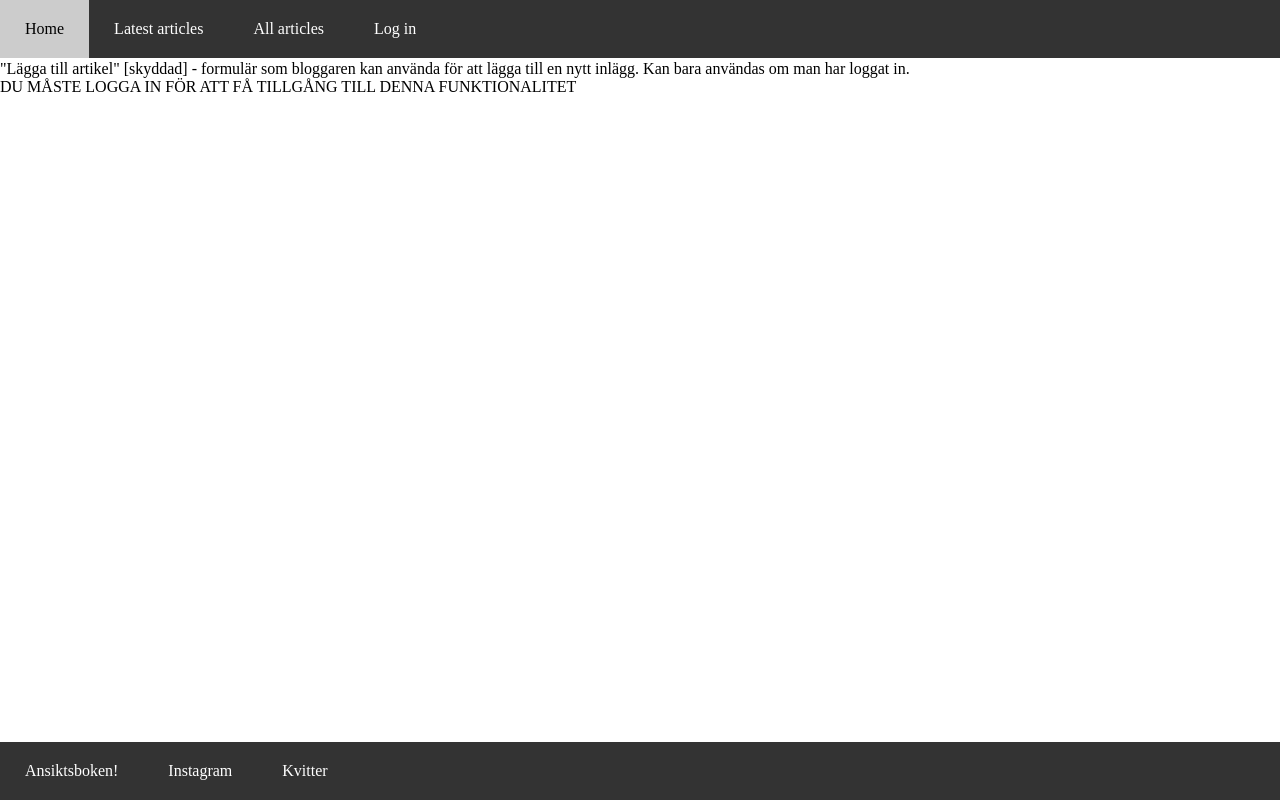
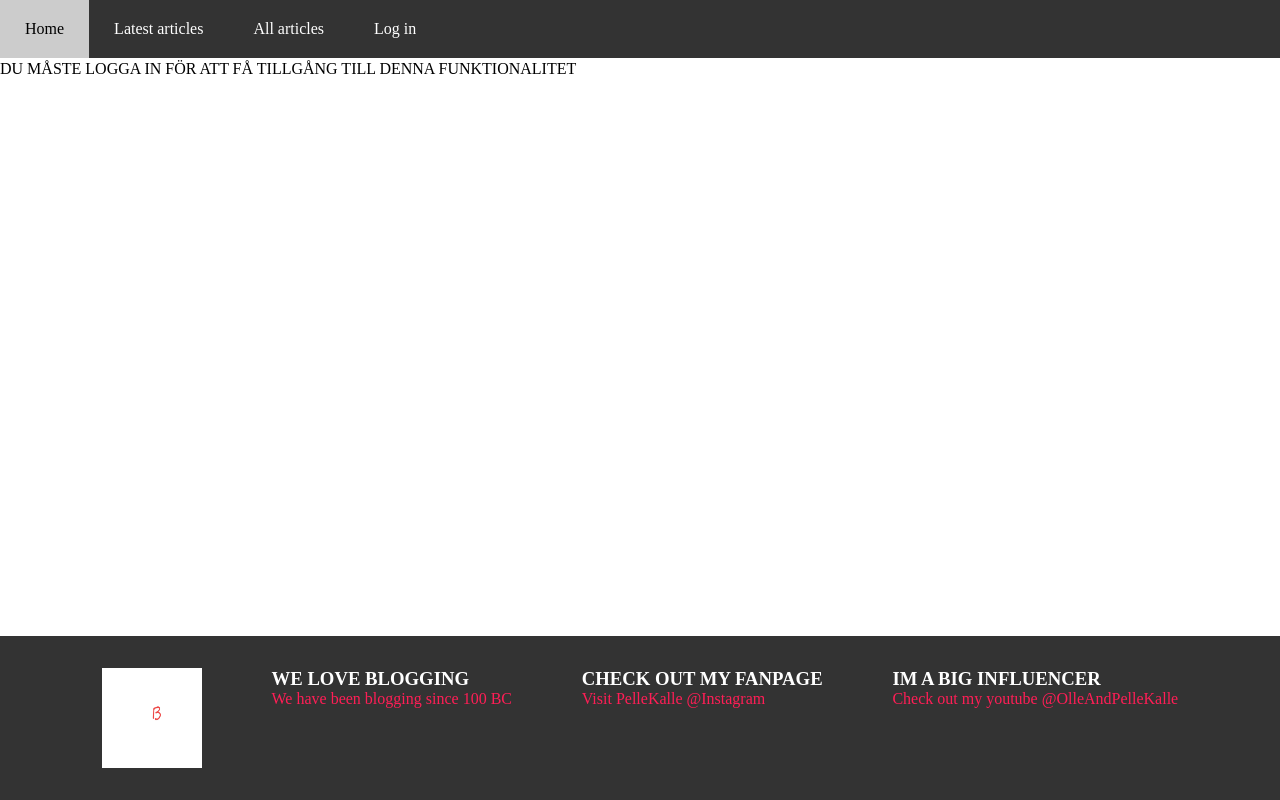
Before and after one commit to EmilHammarstrand/angular-blogg, an Angular app: page /add-article in a window 1280 px wide. Built offline with nearby package versions, Linux system fonts and the light colour scheme.

Commit message:
added img

```diff
--- a/src/app/add-article/add-article.component.html
+++ b/src/app/add-article/add-article.component.html
@@ -1,4 +1,4 @@
-<p>"Lägga till artikel" [skyddad] - formulär som bloggaren kan använda för att lägga till en nytt inlägg. Kan bara användas om man har loggat in.</p>
+
 <div *ngIf="!loginStatus; else elseBlock">
     <p>DU MÅSTE LOGGA IN FÖR ATT FÅ TILLGÅNG TILL DENNA FUNKTIONALITET</p>
 </div>
@@ -20,7 +20,7 @@
     </div>
 
 
-    <label for="content"><span>*</span> Content</label>
+    <label for="content"><span>*</span> Body text</label>
     <textarea  rows="14" cols="45" required type="text"  name="content" [(ngModel)]="content"></textarea><br>
 
     <label for="estimatedTime">Estimated time</label>
--- a/src/app/add-article/add-article.component.ts
+++ b/src/app/add-article/add-article.component.ts
@@ -26,8 +26,6 @@ export class AddArticleComponent implements OnInit {
   publishArticleBtn(){
     this.DataService.addArticle(this.titlee, this.content, this.author, this.estimatedTime);
 
-
-
     if(isNaN(this.estimatedTime)){
       console.log("is not a number");
       this.errorMessage = true;
@@ -35,7 +33,6 @@ export class AddArticleComponent implements OnInit {
     }else {
       console.log("is number");
       this.errorMessage = false;
-
     }
   }
 
--- a/src/app/app.component.css
+++ b/src/app/app.component.css
@@ -0,0 +1,15 @@
+footer {
+    display: flex;
+    justify-content: space-evenly;
+    padding: 2em;
+}
+
+.footerP{
+    color: #ff1e56;
+}
+
+img {
+    width: 100px;
+    height: 100px;
+
+}
--- a/src/app/app.component.html
+++ b/src/app/app.component.html
@@ -1,5 +1,6 @@
 <header>
   <nav>
+
     <a routerLink="/start-page" routerLinkActive="active">Home</a>
     <a routerLink="/latest-articles" routerLinkActive="active">Latest articles</a>
     <a routerLink="/all-articles" routerLinkActive="active">All articles</a>
@@ -9,9 +10,15 @@
 </header>
 <router-outlet></router-outlet>
 <footer>
-  <nav>
-    <a href="www.facebook.com" target="_blank">Ansiktsboken!</a>
-    <a href="www.facebook.com" target="_blank">Instagram</a>
-    <a href="www.facebook.com" target="_blank">Kvitter</a>
-  </nav>
+  <img src="assets/imgs/B.jpg">
+
+    <div><h3>WE LOVE BLOGGING</h3>
+      <p class="footerP">We have been blogging since 100 BC</p>
+    </div>
+    <div><h3>CHECK OUT MY FANPAGE</h3>
+      <p class="footerP">Visit PelleKalle @Instagram</p>
+    </div>
+    <div><h3>IM A BIG INFLUENCER</h3>
+      <p class="footerP">Check out my youtube @OlleAndPelleKalle</p>
+    </div>
 </footer>
--- a/src/app/data-service.service.ts
+++ b/src/app/data-service.service.ts
@@ -1,4 +1,3 @@
-import { Article } from './article';
 import { Injectable } from '@angular/core';
 
 @Injectable({
```
Also changed, not shown: src/assets/imgs/B.jpg (renamed from src/app/B.jpg).
